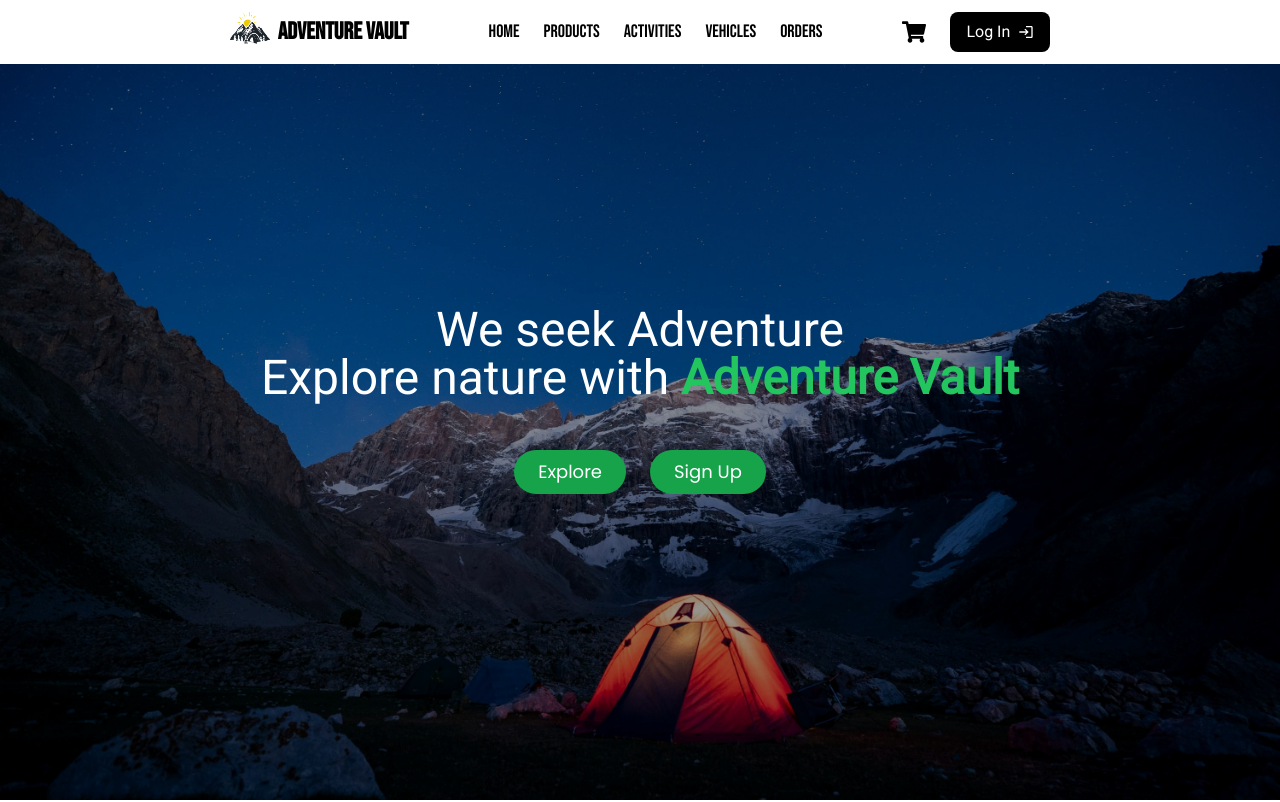
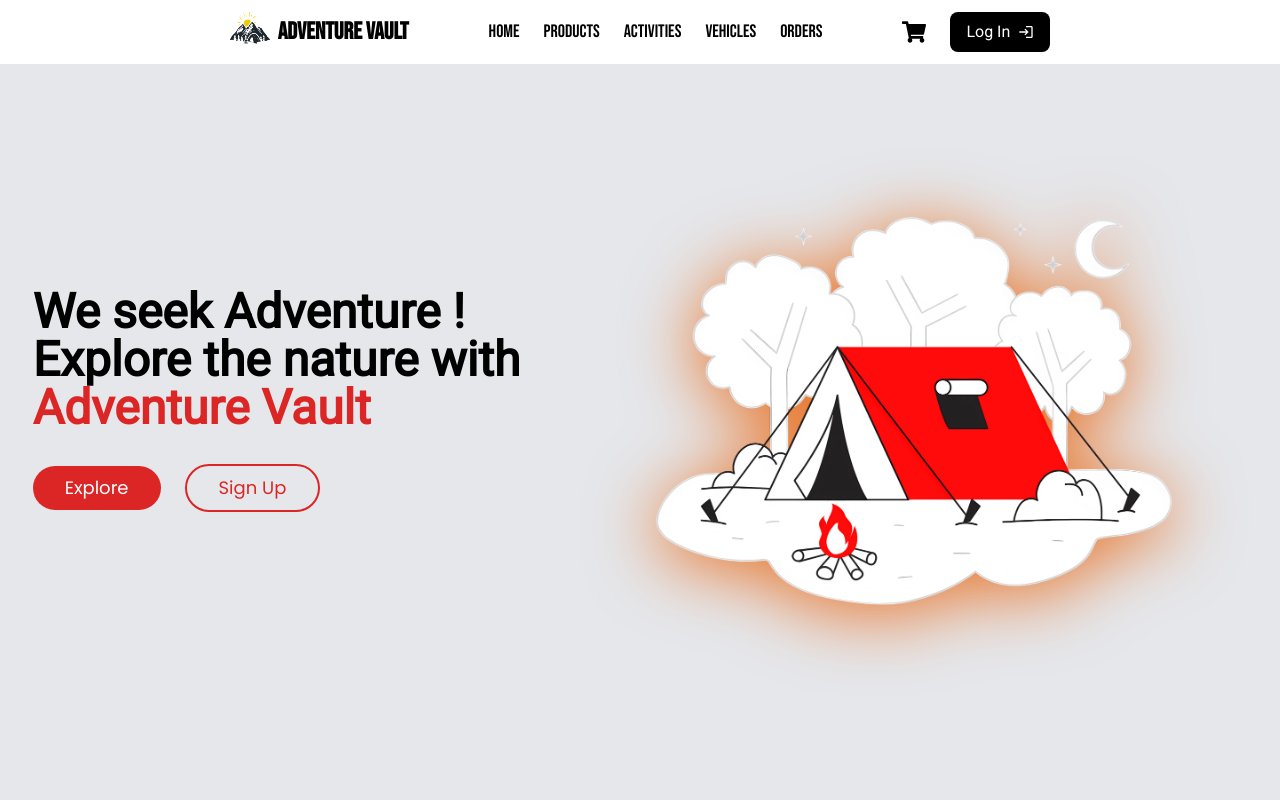
Before and after one commit to akhil683/adventure-camp, a React (Vite) app: page / in a window 1280 px wide. Shown: the top 802 px of the page. Built offline with nearby package versions, Linux system fonts and the light colour scheme; no server answers.

Commit message:
redesign hero section

```diff
--- a/src/components/Button.jsx
+++ b/src/components/Button.jsx
@@ -1,11 +1,11 @@
 import React from 'react'
 
 const Button = ({ children, color }) => {
-  const bgColor = color==="red" ? "bg-red-600" : "bg-green-600"
-  const bgHoverColor = color==="red" ? "hover:bg-green-600" : "hover:bg-red-600"
+  // const bgColor = color==="red" ? "bg-red-600" : "bg-green-600"
+  // const bgHoverColor = color==="red" ? "hover:bg-green-600" : "hover:bg-red-600"
 
   return (
-    <button className={`px-6 py-2 text-base lg:text-lg rounded-full text-white ${bgColor} ${bgHoverColor} hover:bg-black duration-200 font-poppins`}>
+    <button className="px-8 py-2 text-base lg:text-lg rounded-full text-white hover:bg-black duration-200 font-poppins bg-red-600">
      {children}
     </button>
   )
--- a/src/components/Home/Contact.jsx
+++ b/src/components/Home/Contact.jsx
@@ -9,7 +9,7 @@ const Contact = () => {
          <p className='text-center'>Lorem ipsum, dolor sit amet consectetur adipisicing elit. Voluptatibus, magnam dignissimos nesciunt minima autem aspernatur blanditiis neque praesentium nulla ipsa. Aliquam asperiores adipisci ut sed inventore quae. Veritatis eos saepe voluptas, atque blan</p>
       </div>
       <div className='flex justify-center items-center'>
-         <button className='text-white bg-red-600 hover:bg-green-600 duration-200 rounded-lg px-12 md:text-3xl text-2xl py-6 flex gap-4'>
+         <button className='text-white bg-red-600 hover:bg-green-600 duration-200 rounded-lg md:px-12 px-8 md:text-3xl text-xl md:py-6 py-3 flex gap-4'>
             <IoCall />
             Contact Now
          </button>
--- a/src/components/Home/Header.jsx
+++ b/src/components/Home/Header.jsx
@@ -1,6 +1,6 @@
 import React from 'react'
 import { Link } from 'react-router-dom'
-import heroImg from "../../assets/MainImg.jpg"
+import heroImg from "../../assets/hero.png"
 import Button from '../Button'
 import FadeDown from '../Framer/FadeDown'
 import { useSelector } from 'react-redux'
@@ -8,29 +8,56 @@ import { useSelector } from 'react-redux'
 const Header = () => {
   const { status } = useSelector(state => state.auth)
   return (
-      <div className='h-screen'>
-            <img src={heroImg} className='-z-10 w-full object-cover bottom-0 h-full absolute opacity-60' alt="Camping in Mountains" />
-            <div className='h-full flex justify-center items-center flex-col gap-12 max-sm:-translate-y-8'>
+      <div className='min-h-screen bg-gray-200 flex max-md:flex-col justify-center items-center md:flex-wrap gap-12'>
+        <div className='max-w-[500px]'>
           <FadeDown>
-              <h1 className='text-center leading-tight text-white text-3xl lg:text-5xl font-roboto'>
-                We seek Adventure <br />Explore nature with <span className=' font-semibold text-green-500'>Adventure Vault</span>
+            <h1 className='max-md:text-center text-3xl md:text-5xl font-semibold font-roboto'>
+              We seek Adventure ! <br />
+              Explore the nature with
+              <span className='text-red-600'> Adventure Vault</span>
             </h1>
           </FadeDown>
           <FadeDown>
-              <div className='flex justify-center items-center gap-6'>
+              <div className='mt-8 w-full flex max-md:flex-col max-md:justify-center items-center gap-6'>
                 <Link to='/all-products'>
                   <Button>Explore</Button>
                 </Link>
                 {!status &&
                 <Link to='/signup'>
-                    <Button>Sign Up</Button>
+                  <button className='px-8 py-2 text-base lg:text-lg rounded-full border-2 border-red-600 hover:bg-red-600 duration-200 font-poppins text-red-600 hover:text-white'>Sign Up</button>
                 </Link>
                 }
               </div>
           </FadeDown>
+        </div>
+        <div className='md:h-[500px] max-md:w-full'>
+          <img src={heroImg} alt="Camping Image" className='h-full w-full object-cover drop-shadow-red animate-image' />
         </div>
       </div>
   )
 }
 
 export default Header
+
+
+
+            // <img src={heroImg} className='-z-10 w-full object-cover bottom-0 h-full absolute opacity-60' alt="Camping in Mountains" />
+            // <div className='h-full flex justify-center items-center flex-col gap-12 max-sm:-translate-y-8'>
+            // <FadeDown>
+            //   <h1 className='text-center leading-tight text-black text-3xl md:text-5xl font-semibold font-roboto'>
+            //     We seek Adventure <br />Explore nature with <span className=' font-semibold text-green-500'>Adventure Vault</span>
+            //   </h1>
+            // </FadeDown>
+            //   <FadeDown>
+            //   <div className='flex justify-center items-center gap-6'>
+            //     <Link to='/all-products'>
+            //       <Button>Explore</Button>
+            //     </Link>
+            //     {!status &&
+            //       <Link to='/signup'>
+            //         <Button>Sign Up</Button>
+            //       </Link>
+            //     }
+            //   </div>
+            //     </FadeDown>
+            // </div>
--- a/src/components/MobileMenu.jsx
+++ b/src/components/MobileMenu.jsx
@@ -43,7 +43,7 @@ const MobileMenu = ({ showMenu, toggleMenu }) => {
             height={150}
             alt="Adventure Vault's Logo"
           />
-          <p className="text-3xl text-green-600">Adventure Vault</p>
+          <p className="text-3xl text-red-600">Adventure Vault</p>
         </div>
 
         <hr className="bg-gray-300 h-[2px] my-6" />
--- a/src/components/Navbar.jsx
+++ b/src/components/Navbar.jsx
@@ -47,7 +47,7 @@ const Navbar = () => {
       <div className='text-lg flex justify-center items-center gap-6'>
          <Link
             to='/cart'
-            className='text-2xl hover:text-green-600 duration-200'
+            className='text-2xl hover:text-red-600 duration-200'
          >
             <FaShoppingCart />
          </Link>
--- a/src/main.jsx
+++ b/src/main.jsx
@@ -126,4 +126,5 @@ ReactDOM.createRoot(document.getElementById('root')).render(
       <RouterProvider router={router} />
     </Provider>
   </React.StrictMode>,
+
 )
--- a/tailwind.config.js
+++ b/tailwind.config.js
@@ -1,16 +1,26 @@
 /** @type {import('tailwindcss').Config} */
 export default {
-  content: [
-    "./index.html",
-    "./src/**/*.{js,ts,jsx,tsx}",
-  ],
+  content: ["./index.html", "./src/**/*.{js,ts,jsx,tsx}"],
   theme: {
     fontFamily: {
-      roboto: ['Roboto', 'sans-serif'],
-      poppins: ['Poppins', 'sans-serif'],
-      bebasNeue: ['Bebas Neue', 'sans-serif'],
+      roboto: ["Roboto", "sans-serif"],
+      poppins: ["Poppins", "sans-serif"],
+      bebasNeue: ["Bebas Neue", "sans-serif"],
     },
-    extend: {},
+    dropShadow: {
+      red: "0 10px 35px rgb(232 118 44)",
+    },
+    extend: {
+      animation: {
+        image: "spin 5s ease-in-out infinite",
+      },
+      keyframes: {
+        spin: {
+          "0%, 100%": { transform: "translateY(0)" },
+          "50%": { transform: "translateY(20px)" },
+        },
+      },
+    },
   },
   plugins: [],
-}
+};
```
Also changed, not shown: src/assets/hero.png (added). Lines whose indentation alone changed are shown as unchanged.
